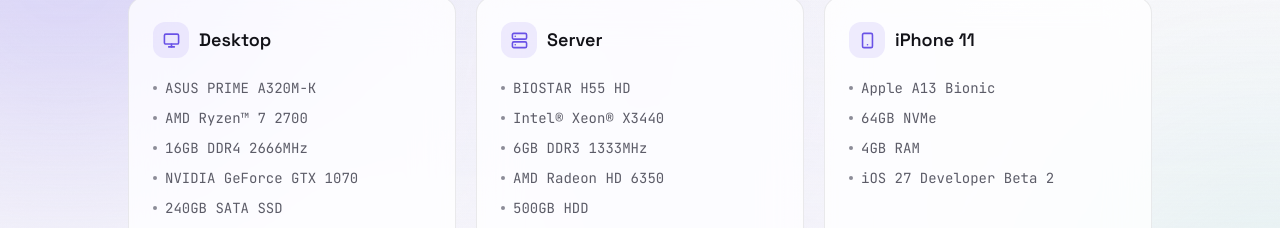
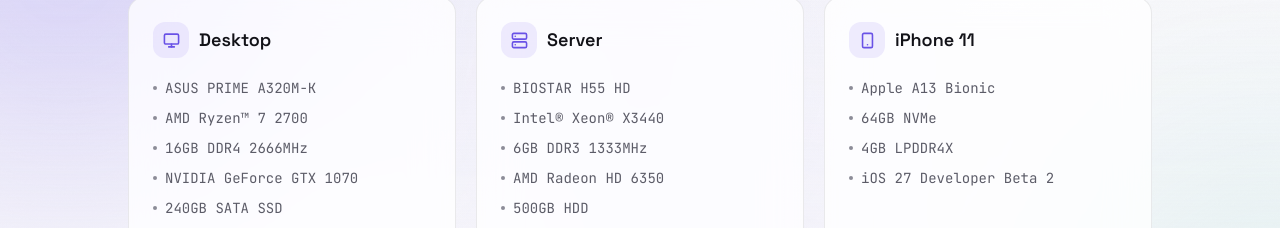
Before and after one commit to nbminh3908/nbminh3908.github.io, a React (Vite) app: page /#/devices in a window 1280 px wide. Shown: the part 209-437 px from the top of the page. Built offline with nearby package versions, Linux system fonts and the light colour scheme; no server answers.

Commit message:
Update Devices.jsx

```diff
--- a/src/pages/Devices.jsx
+++ b/src/pages/Devices.jsx
@@ -32,7 +32,7 @@
   {
     name: "iPhone 11",
     icon: Smartphone,
-    specs: ["Apple A13 Bionic", "64GB NVMe", "4GB RAM", "iOS 27 Developer Beta 2"],
+    specs: ["Apple A13 Bionic", "64GB NVMe", "4GB LPDDR4X", "iOS 27 Developer Beta 2"],
   },
 ];
 
```
